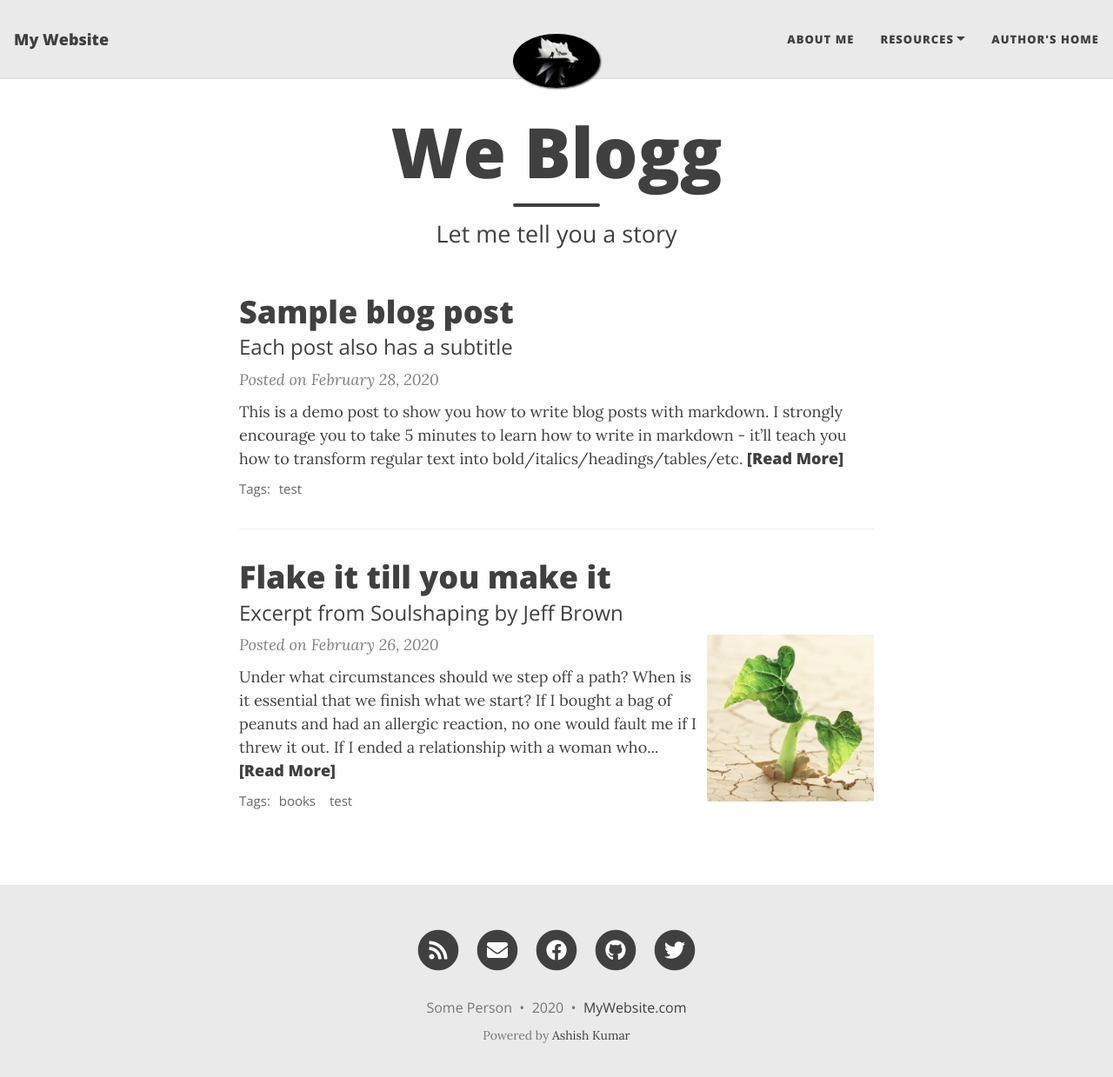
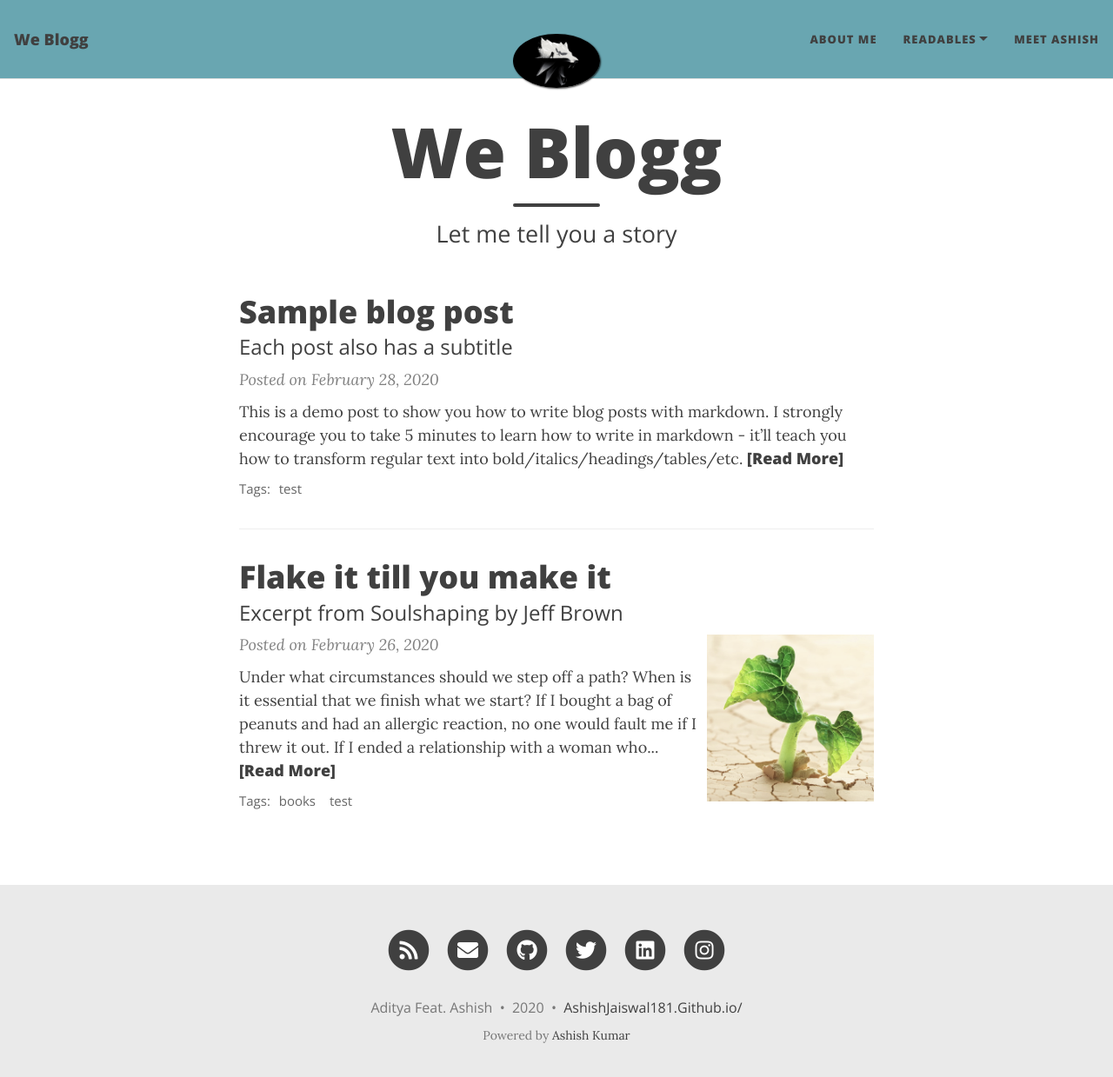
Before and after one commit to Ashishjaiswal181/WeBlogg, a Jekyll site: the page built from index.html, in a window 1280 px wide and 1252 px high. Shown: the top 1239 px of the window at 87% size. Built offline with Jekyll 4.4.1, drawn with Linux system fonts in a browser that asks for light colours; nearby versions of some CDN libraries; the list of posts is cut into pages by our own code.

Commit message:
backtracking successful

```diff
--- a/_config.yml
+++ b/_config.yml
@@ -6,19 +6,20 @@
 # --- Required options --- #
 
 # Name of website
-title: My Website
+title: We Blogg
 
 # Your name to show in the footer
-author: Some Person
+author: Aditya Feat. Ashish
 
 # --- List of links in the navigation bar --- #
 
 navbar-links:
   About Me: "aboutme"
-  Resources:
-    - Beautiful Jekyll: "https://beautifuljekyll.com"
-    - Learn markdown: "https://www.markdowntutorial.com/"
-  Author's home: "https://deanattali.com"
+  Readables:
+    - Short Stories: "https://beautifuljekyll.com"
+    - Poems: "https://www.markdowntutorial.com/"
+    - Bloggs: "https://www.markdowntutorial.com/"
+  Meet Ashish: "https://ashishjaiswal181.github.io/"
 
 # --- Logo --- #
 
@@ -39,16 +40,16 @@ round-avatar: true
 # Select the social network links that you want to show in the footer.
 # Uncomment the links you want to show and add your information to each one.
 social-network-links:
-  email: "someone@example.com"
-  facebook: deanattali
-  github: daattali
-  twitter: daattali
+  email: "adityajaiswal181@gmail.com"
+  facebook:
+  github: ashishjaiswal181
+  twitter: Adityak02936786
 #  reddit: yourname
-#  linkedin: daattali
+  linkedin: aditya-kumar-a301091a0
 #  xing: yourname
 #  stackoverflow: "3943160/daattali"
 #  snapchat: deanat78
-#  instagram: deanat78
+  instagram: aadi_181
 #  youtube: user/deanat78
 #  spotify: yourname
 #  telephone: +14159998888
@@ -63,7 +64,7 @@ social-network-links:
 
 # If you want to show a link to an RSS in the footer, add the site description here.
 # If you don't want to show an RSS link, remove the following line.
-rss-description: This website is a virtual proof that I'm awesome
+rss-description: This website is a virtual proof that I write awesome.
 
 # --- General options --- #
 
@@ -76,7 +77,7 @@ share-links-active:
 
 # How to display the link to your website in the footer
 # Remove this if you don't want a link in the footer
-url-pretty: "MyWebsite.com"
+url-pretty: "AshishJaiswal181.Github.io/"
 
 # Excerpt word length - Truncate the excerpt of each post on the feed page to the specified number of words
 excerpt_length: 50
@@ -94,7 +95,7 @@ feed_show_tags: true
 
 # Personalize the colours in your website. Colour values can be any valid CSS colour
 
-navbar-col: "#EAEAEA"
+navbar-col: "#69a6b1"
 navbar-text-col: "#404040"
 navbar-border-col: "#DDDDDD"
 page-col: "#FFFFFF"
```
